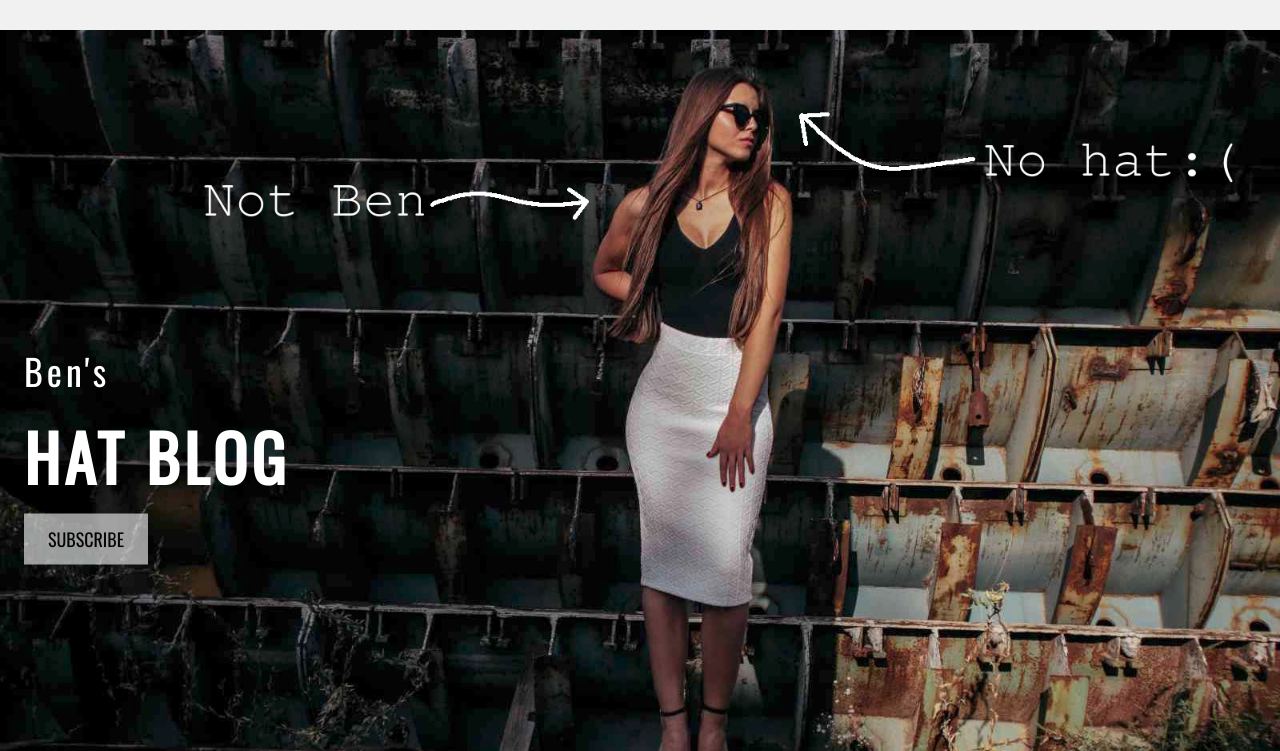
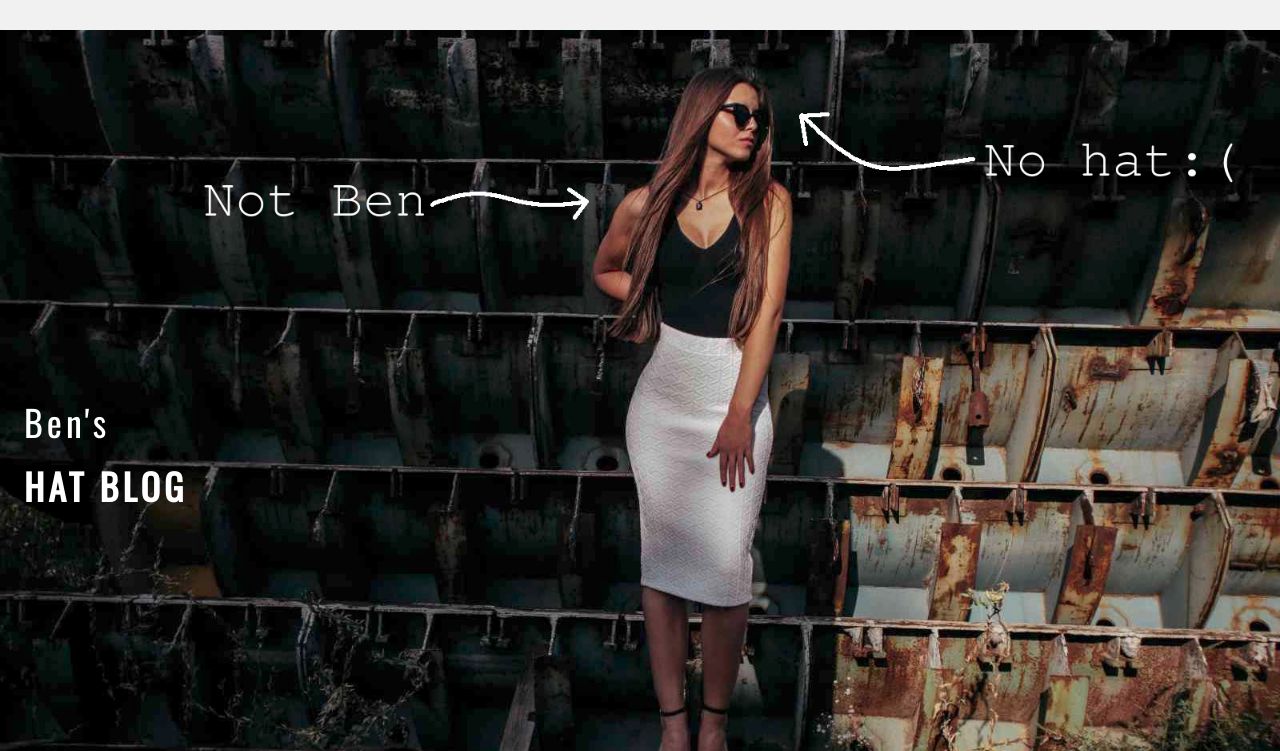
Before and after one commit to beon9273/adternative-demo, a plain HTML site: page index.html in a window 1280 px wide. Shown: the part 49-800 px from the top of the page. Drawn offline with nearby package versions, Linux system fonts and the light colour scheme.

Commit message:
Update index.html

```diff
--- a/index.html
+++ b/index.html
@@ -46,12 +46,7 @@ and is wrapped around the whole page content, except for the footer in this exam
              style="width: 100%;" width="1600" height="1060">
         <div class="w3-display-left w3-padding-large">
             <h1 class="w3-text-white">Ben's</h1>
-            <h1 class="w3-jumbo w3-text-white w3-hide-small"><b>HAT BLOG</b></h1>
-            <h6>
-                <button class="w3-button w3-white w3-padding-large w3-large w3-opacity w3-hover-opacity-off"
-                        onclick="document.getElementById('subscribe').style.display='block'">SUBSCRIBE
-                </button>
-            </h6>
+            <h1 class="w3-text-white"><b>HAT BLOG</b></h1>
         </div>
     </header>
 
```
